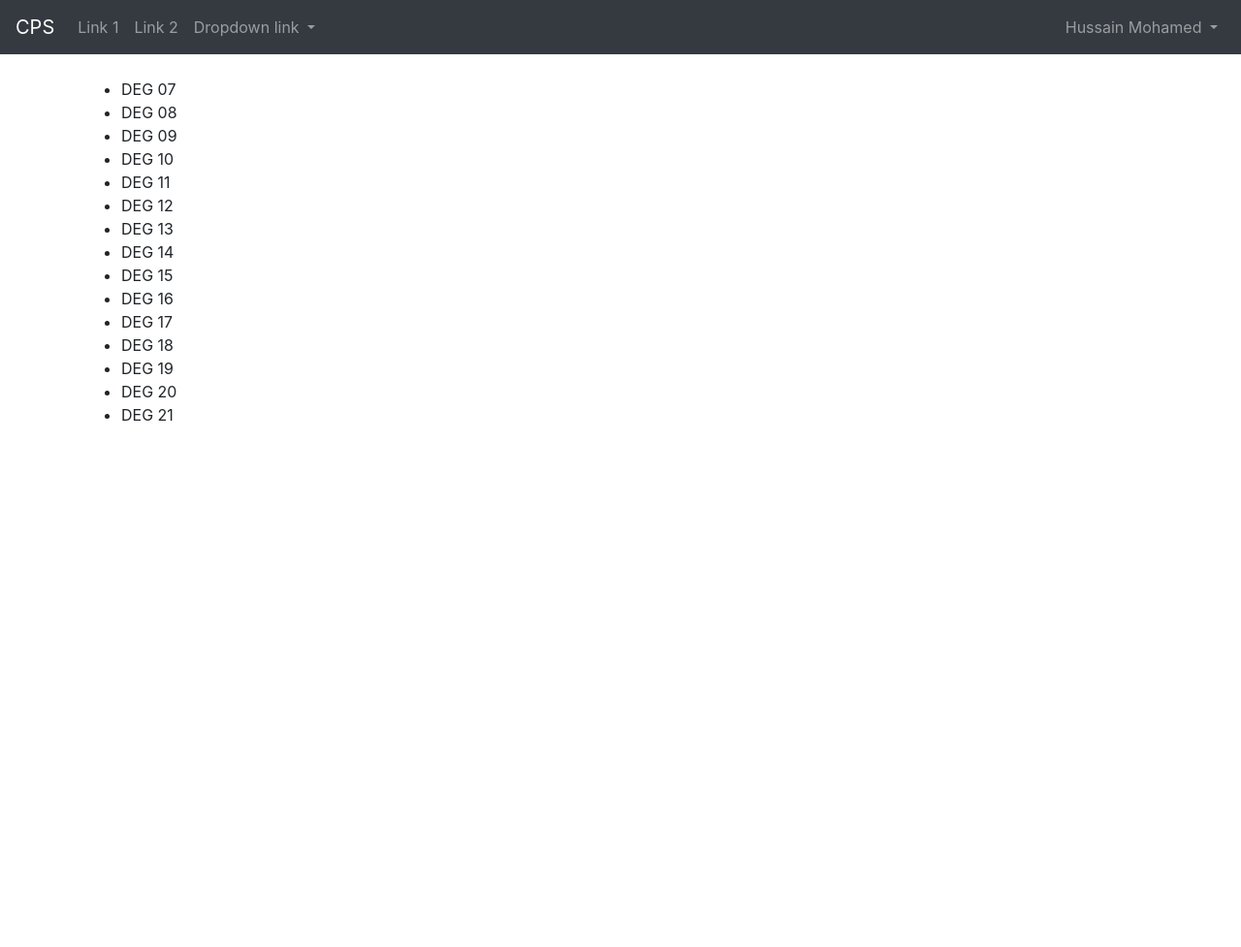
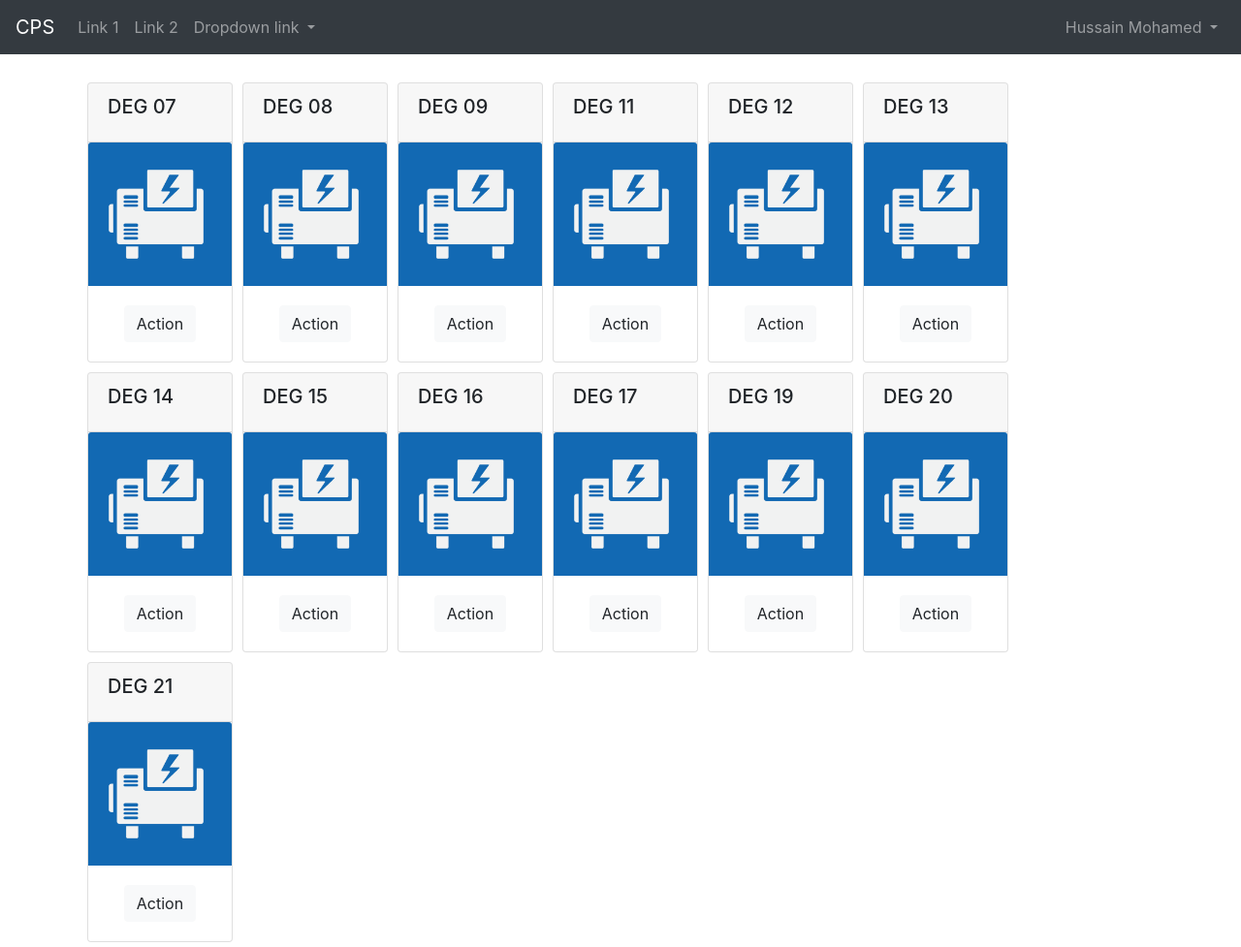
Before and after one commit to noorxbyte/cps, a Django app: page / in a window 1280 px wide. Shown: the whole page at 97% size. Before the commit the page ends 434 px from the top, so only its background shows below. Run offline with Django 3.2, Linux system fonts and the light colour scheme; a user stored in the database is signed in; data comes from the database, SQL or seed files in the repository; some libraries are stand-ins or nearby versions.

Commit message:
home page genset display skeleton done

```diff
--- a/cps/templates/_base.html
+++ b/cps/templates/_base.html
@@ -1,9 +1,12 @@
+{% load static %}
 <!DOCTYPE html>
 <html lang="en">
 <head>
     <meta charset="UTF-8">
     <meta name="viewport" content="width=device-width, initial-scale=1.0">
-     <!-- Latest compiled and minified CSS -->
+    <!-- Custom CSS -->
+    <link rel="stylesheet" href="{% static 'custom-styling.css' %}">
+    <!-- Latest compiled and minified CSS -->
     <link rel="stylesheet" href="https://maxcdn.bootstrapcdn.com/bootstrap/4.5.2/css/bootstrap.min.css">
     <!-- jQuery library -->
     <script src="https://ajax.googleapis.com/ajax/libs/jquery/3.5.1/jquery.min.js"></script>
--- a/cps/templates/dashboard.html
+++ b/cps/templates/dashboard.html
@@ -1,6 +1,4 @@
 {% extends "_base.html" %}
-
-
 
 {% block title %}CPS - Dashboard{% endblock %}
 
@@ -8,10 +6,28 @@
 
 {% block content %}
 
-<ul>
-  {% for genset in gensets %}
-    <li>{{ genset }}</li>
-  {% endfor %}
-</ul>
+{% load static %}
+
+<style>
+  .floating-card {
+    float: left;
+    margin: 5px;
+    max-width: 200px;
+  }
+</style>
+
+<div class="">
+{% for genset in gensets %}
+<div class="card floating-card" style="width: 150px;">
+  <div class="card-header"><h5 class="card-title">{{ genset }}</h5></div>
+  <img class="card-img-top" src="{% static 'images/genset/normal.png' %}" alt="Genset">
+  <div class="card-body text-center">
+    <button class="btn btn-light">
+      Action
+    </button>
+  </div>
+</div>
+{% endfor %}
+</div>
 
 {% endblock %}
--- a/cps/urls.py
+++ b/cps/urls.py
@@ -3,5 +3,5 @@ from django.urls import path
 from . import views
 
 urlpatterns = [
-    path('', views.home.dashboard, name='cps.dashboard'),
+    path('', views.dashboard.index, name='cps.dashboard'),
 ]
--- a/cps/views/__init__.py
+++ b/cps/views/__init__.py
@@ -1 +1 @@
-from .home import *
+from .dashboard import *
--- a/cps/views/home.py
+++ b/cps/views/dashboard.py
@@ -7,8 +7,8 @@ from django.contrib.auth.decorators import login_required
 from ..models import Genset
 
 @login_required
-def dashboard(request):
+def index(request):
     context = {
-        "gensets": Genset.objects.all()
+        "gensets": Genset.objects.all().filter(operational=True)
     }
     return render(request, 'dashboard.html', context)
--- a/powerstation/settings.py
+++ b/powerstation/settings.py
@@ -120,3 +120,6 @@ USE_TZ = True
 # https://docs.djangoproject.com/en/3.1/howto/static-files/
 
 STATIC_URL = '/static/'
+STATICFILES_DIRS = (
+    os.path.join(BASE_DIR, 'public'),
+)
--- /dev/null
+++ b/public/images/genset/custom-styling.css
@@ -0,0 +1,5 @@
+.floating-card {
+    float: left;
+    margin: 5px;
+    max-width: 200px;
+}
```
Also changed, not shown: public/images/genset/normal.png (added).
